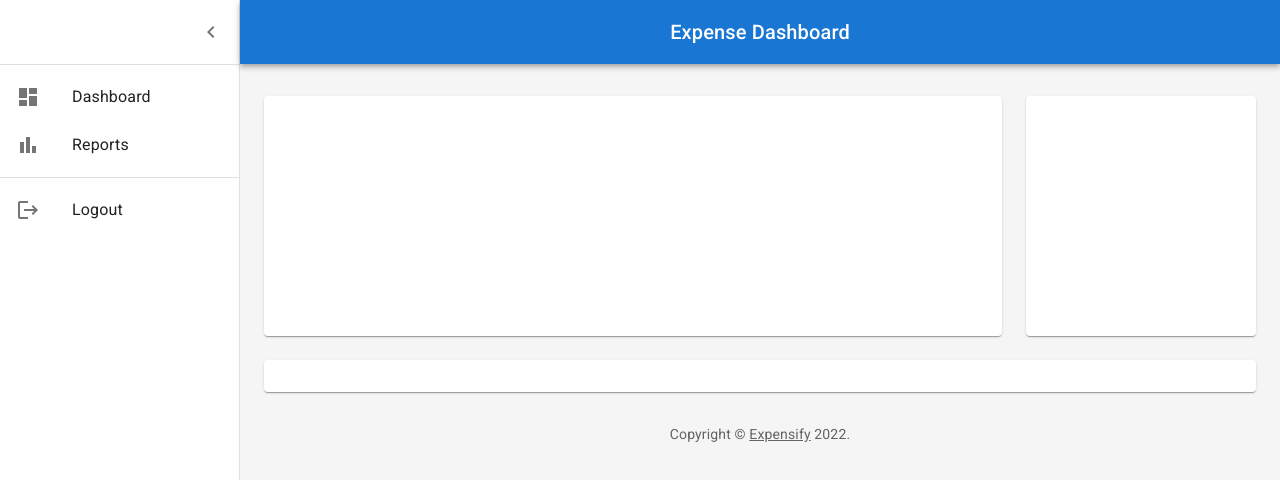
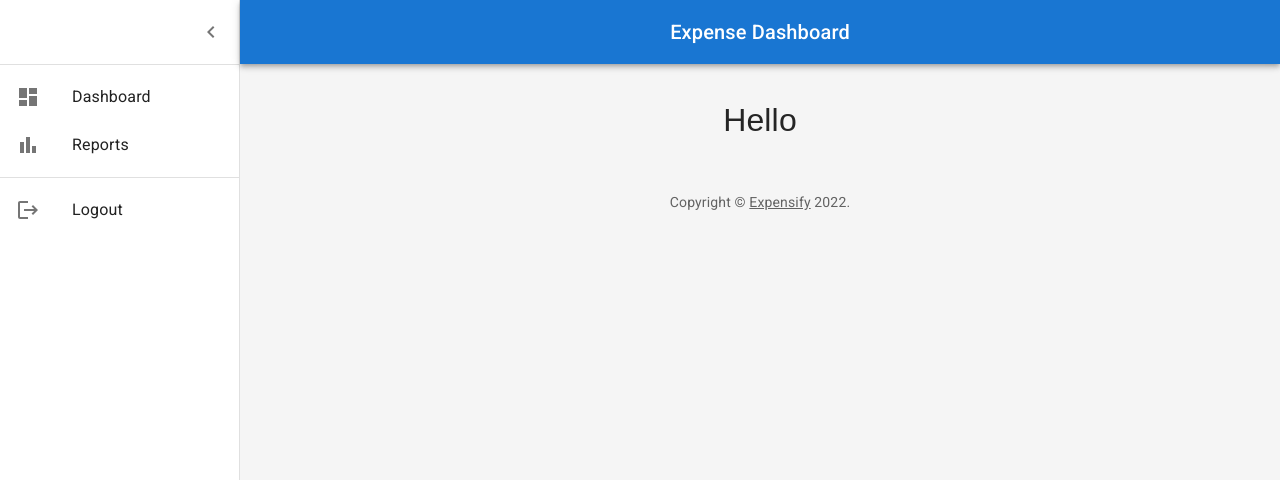
Before and after one commit to pratikg17/expensify, a React (Create React App) app in the folder client/: page / in a window 1280 px wide. Shown: the top 480 px of the page. Built offline with nearby package versions, Linux system fonts and the light colour scheme; sample sign-in values are in the browser's storage.

Commit message:
Added Drawer as component

```diff
--- /dev/null
+++ b/client/src/components/DefaultLayout.js
@@ -0,0 +1,151 @@
+import * as React from "react";
+import { styled, createTheme, ThemeProvider } from "@mui/material/styles";
+import CssBaseline from "@mui/material/CssBaseline";
+import MuiDrawer from "@mui/material/Drawer";
+import Box from "@mui/material/Box";
+import MuiAppBar from "@mui/material/AppBar";
+import Toolbar from "@mui/material/Toolbar";
+import List from "@mui/material/List";
+import Typography from "@mui/material/Typography";
+import Divider from "@mui/material/Divider";
+import IconButton from "@mui/material/IconButton";
+import Container from "@mui/material/Container";
+import MenuIcon from "@mui/icons-material/Menu";
+import ChevronLeftIcon from "@mui/icons-material/ChevronLeft";
+import { mainListItems, secondaryListItems } from "./listItems";
+import Copyright from "./Copyright";
+
+const drawerWidth = 240;
+
+const AppBar = styled(MuiAppBar, {
+  shouldForwardProp: (prop) => prop !== "open",
+})(({ theme, open }) => ({
+  zIndex: theme.zIndex.drawer + 1,
+  transition: theme.transitions.create(["width", "margin"], {
+    easing: theme.transitions.easing.sharp,
+    duration: theme.transitions.duration.leavingScreen,
+  }),
+  ...(open && {
+    marginLeft: drawerWidth,
+    width: `calc(100% - ${drawerWidth}px)`,
+    transition: theme.transitions.create(["width", "margin"], {
+      easing: theme.transitions.easing.sharp,
+      duration: theme.transitions.duration.enteringScreen,
+    }),
+  }),
+}));
+
+const Drawer = styled(MuiDrawer, {
+  shouldForwardProp: (prop) => prop !== "open",
+})(({ theme, open }) => ({
+  "& .MuiDrawer-paper": {
+    position: "relative",
+    whiteSpace: "nowrap",
+    width: drawerWidth,
+    transition: theme.transitions.create("width", {
+      easing: theme.transitions.easing.sharp,
+      duration: theme.transitions.duration.enteringScreen,
+    }),
+    boxSizing: "border-box",
+    ...(!open && {
+      overflowX: "hidden",
+      transition: theme.transitions.create("width", {
+        easing: theme.transitions.easing.sharp,
+        duration: theme.transitions.duration.leavingScreen,
+      }),
+      width: theme.spacing(7),
+      [theme.breakpoints.up("sm")]: {
+        width: theme.spacing(9),
+      },
+    }),
+  },
+}));
+
+const mdTheme = createTheme();
+
+function DashboardContent(props) {
+  console.log("props", props);
+  const [open, setOpen] = React.useState(true);
+  const toggleDrawer = () => {
+    setOpen(!open);
+  };
+
+  return (
+    <ThemeProvider theme={mdTheme}>
+      <Box sx={{ display: "flex" }}>
+        <CssBaseline />
+        <AppBar position="absolute" open={open}>
+          <Toolbar
+            sx={{
+              pr: "24px", // keep right padding when drawer closed
+            }}
+          >
+            <IconButton
+              edge="start"
+              color="inherit"
+              aria-label="open drawer"
+              onClick={toggleDrawer}
+              sx={{
+                marginRight: "36px",
+                ...(open && { display: "none" }),
+              }}
+            >
+              <MenuIcon />
+            </IconButton>
+            <Typography
+              component="h1"
+              variant="h6"
+              color="inherit"
+              noWrap
+              sx={{ flexGrow: 1 }}
+            >
+              Expense Dashboard
+            </Typography>
+          </Toolbar>
+        </AppBar>
+        <Drawer variant="permanent" open={open}>
+          <Toolbar
+            sx={{
+              display: "flex",
+              alignItems: "center",
+              justifyContent: "flex-end",
+              px: [1],
+            }}
+          >
+            <IconButton onClick={toggleDrawer}>
+              <ChevronLeftIcon />
+            </IconButton>
+          </Toolbar>
+          <Divider />
+          <List component="nav">
+            {mainListItems}
+            <Divider sx={{ my: 1 }} />
+            {secondaryListItems}
+          </List>
+        </Drawer>
+        <Box
+          component="main"
+          sx={{
+            backgroundColor: (theme) =>
+              theme.palette.mode === "light"
+                ? theme.palette.grey[100]
+                : theme.palette.grey[900],
+            flexGrow: 1,
+            height: "100vh",
+            overflow: "auto",
+          }}
+        >
+          <Toolbar />
+          <Container maxWidth="lg" sx={{ mt: 4, mb: 4 }}>
+            {props.children}
+            <Copyright sx={{ pt: 4 }} />
+          </Container>
+        </Box>
+      </Box>
+    </ThemeProvider>
+  );
+}
+
+export default function DefaultLayout(props) {
+  return <DashboardContent {...props} />;
+}
--- a/client/src/pages/User/Home.js
+++ b/client/src/pages/User/Home.js
@@ -1,186 +1,12 @@
-import * as React from "react";
-import { styled, createTheme, ThemeProvider } from "@mui/material/styles";
-import CssBaseline from "@mui/material/CssBaseline";
-import MuiDrawer from "@mui/material/Drawer";
-import Box from "@mui/material/Box";
-import MuiAppBar from "@mui/material/AppBar";
-import Toolbar from "@mui/material/Toolbar";
-import List from "@mui/material/List";
-import Typography from "@mui/material/Typography";
-import Divider from "@mui/material/Divider";
-import IconButton from "@mui/material/IconButton";
-import Container from "@mui/material/Container";
-import Grid from "@mui/material/Grid";
-import Paper from "@mui/material/Paper";
-import Link from "@mui/material/Link";
-import MenuIcon from "@mui/icons-material/Menu";
-import ChevronLeftIcon from "@mui/icons-material/ChevronLeft";
-import { mainListItems, secondaryListItems } from "./listItems";
-import Copyright from "../../components/Copyright";
+import React from "react";
+import DefaultLayout from "../../components/DefaultLayout";
 
-const drawerWidth = 240;
-
-const AppBar = styled(MuiAppBar, {
-  shouldForwardProp: (prop) => prop !== "open",
-})(({ theme, open }) => ({
-  zIndex: theme.zIndex.drawer + 1,
-  transition: theme.transitions.create(["width", "margin"], {
-    easing: theme.transitions.easing.sharp,
-    duration: theme.transitions.duration.leavingScreen,
-  }),
-  ...(open && {
-    marginLeft: drawerWidth,
-    width: `calc(100% - ${drawerWidth}px)`,
-    transition: theme.transitions.create(["width", "margin"], {
-      easing: theme.transitions.easing.sharp,
-      duration: theme.transitions.duration.enteringScreen,
-    }),
-  }),
-}));
-
-const Drawer = styled(MuiDrawer, {
-  shouldForwardProp: (prop) => prop !== "open",
-})(({ theme, open }) => ({
-  "& .MuiDrawer-paper": {
-    position: "relative",
-    whiteSpace: "nowrap",
-    width: drawerWidth,
-    transition: theme.transitions.create("width", {
-      easing: theme.transitions.easing.sharp,
-      duration: theme.transitions.duration.enteringScreen,
-    }),
-    boxSizing: "border-box",
-    ...(!open && {
-      overflowX: "hidden",
-      transition: theme.transitions.create("width", {
-        easing: theme.transitions.easing.sharp,
-        duration: theme.transitions.duration.leavingScreen,
-      }),
-      width: theme.spacing(7),
-      [theme.breakpoints.up("sm")]: {
-        width: theme.spacing(9),
-      },
-    }),
-  },
-}));
-
-const mdTheme = createTheme();
-
-function DashboardContent() {
-  const [open, setOpen] = React.useState(true);
-  const toggleDrawer = () => {
-    setOpen(!open);
-  };
-
+function Home() {
   return (
-    <ThemeProvider theme={mdTheme}>
-      <Box sx={{ display: "flex" }}>
-        <CssBaseline />
-        <AppBar position="absolute" open={open}>
-          <Toolbar
-            sx={{
-              pr: "24px", // keep right padding when drawer closed
-            }}
-          >
-            <IconButton
-              edge="start"
-              color="inherit"
-              aria-label="open drawer"
-              onClick={toggleDrawer}
-              sx={{
-                marginRight: "36px",
-                ...(open && { display: "none" }),
-              }}
-            >
-              <MenuIcon />
-            </IconButton>
-            <Typography
-              component="h1"
-              variant="h6"
-              color="inherit"
-              noWrap
-              sx={{ flexGrow: 1 }}
-            >
-              Expense Dashboard
-            </Typography>
-          </Toolbar>
-        </AppBar>
-        <Drawer variant="permanent" open={open}>
-          <Toolbar
-            sx={{
-              display: "flex",
-              alignItems: "center",
-              justifyContent: "flex-end",
-              px: [1],
-            }}
-          >
-            <IconButton onClick={toggleDrawer}>
-              <ChevronLeftIcon />
-            </IconButton>
-          </Toolbar>
-          <Divider />
-          <List component="nav">
-            {mainListItems}
-            <Divider sx={{ my: 1 }} />
-            {secondaryListItems}
-          </List>
-        </Drawer>
-        <Box
-          component="main"
-          sx={{
-            backgroundColor: (theme) =>
-              theme.palette.mode === "light"
-                ? theme.palette.grey[100]
-                : theme.palette.grey[900],
-            flexGrow: 1,
-            height: "100vh",
-            overflow: "auto",
-          }}
-        >
-          <Toolbar />
-          <Container maxWidth="lg" sx={{ mt: 4, mb: 4 }}>
-            <Grid container spacing={3}>
-              {/* Chart */}
-              <Grid item xs={12} md={8} lg={9}>
-                <Paper
-                  sx={{
-                    p: 2,
-                    display: "flex",
-                    flexDirection: "column",
-                    height: 240,
-                  }}
-                >
-                  {/* <Chart /> */}
-                </Paper>
-              </Grid>
-              {/* Recent Deposits */}
-              <Grid item xs={12} md={4} lg={3}>
-                <Paper
-                  sx={{
-                    p: 2,
-                    display: "flex",
-                    flexDirection: "column",
-                    height: 240,
-                  }}
-                >
-                  {/* <Deposits /> */}
-                </Paper>
-              </Grid>
-              {/* Recent Orders */}
-              <Grid item xs={12}>
-                <Paper sx={{ p: 2, display: "flex", flexDirection: "column" }}>
-                  {/* <Orders /> */}
-                </Paper>
-              </Grid>
-            </Grid>
-            <Copyright sx={{ pt: 4 }} />
-          </Container>
-        </Box>
-      </Box>
-    </ThemeProvider>
+    <DefaultLayout>
+      <h1>Hello</h1>
+    </DefaultLayout>
   );
 }
 
-export default function Home() {
-  return <DashboardContent />;
-}
+export default Home;
```
Also changed, not shown: client/src/components/listItems.js (renamed from client/src/pages/User/listItems.js).
